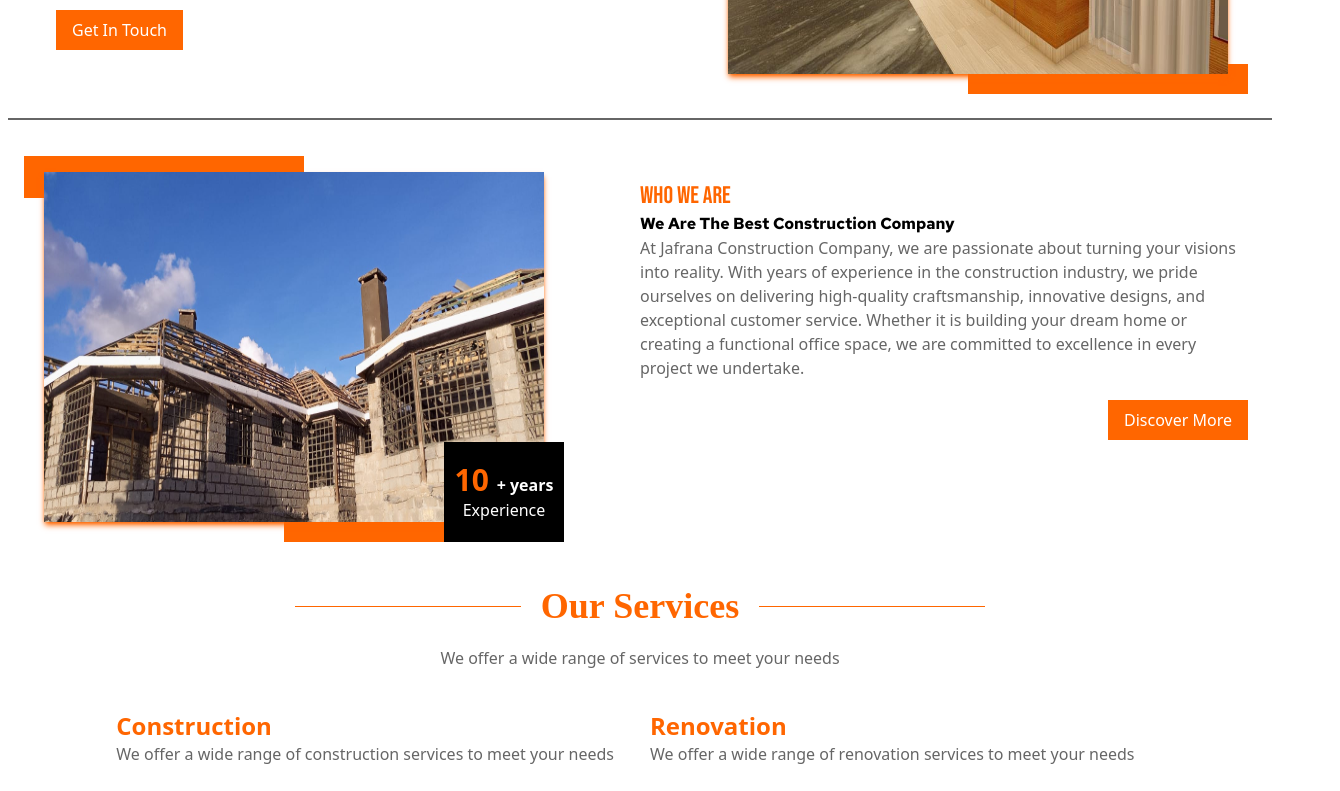
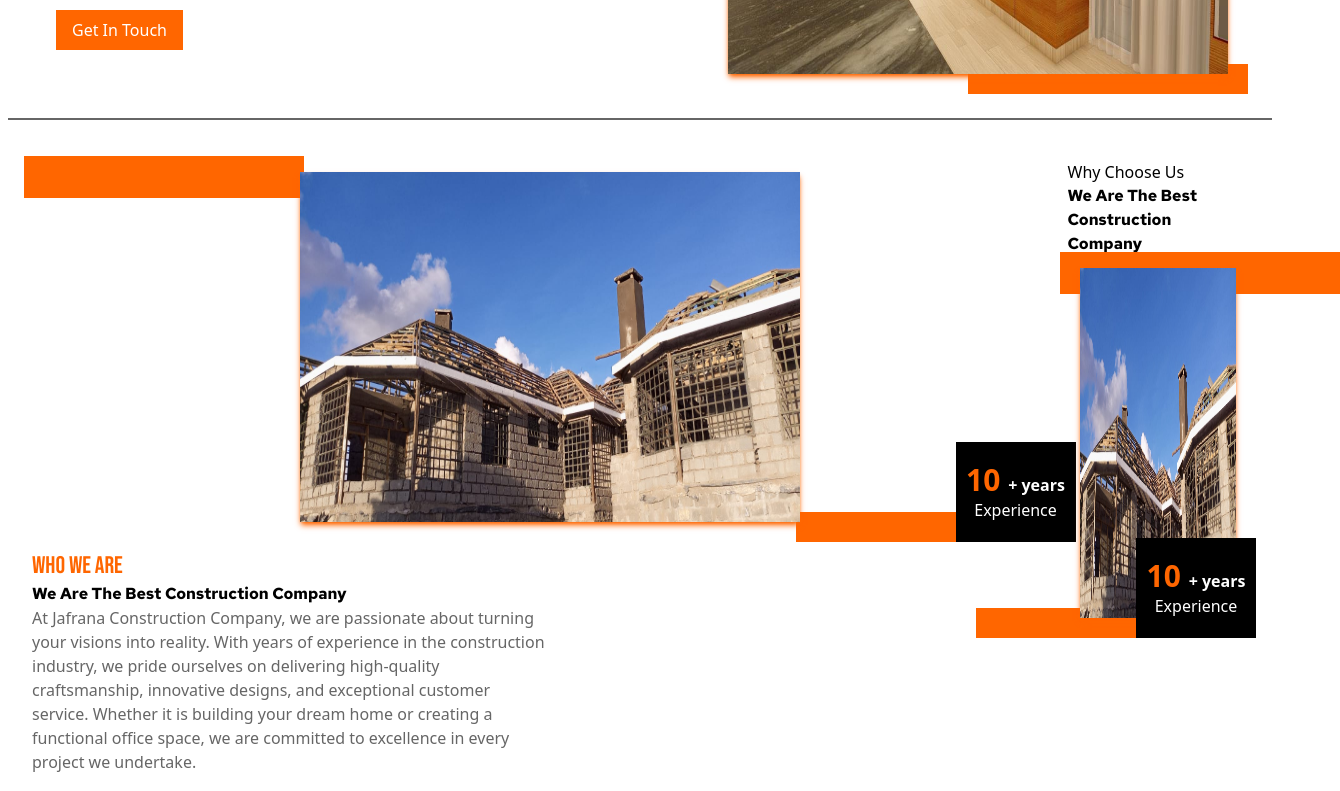
Before and after one commit to matthewkuria/jafrana, a Next.js app: page / in a window 1280 px wide. Shown: the part 440-1231 px from the top of the page, 1340 px wide, since content can reach past the window. Built offline with nearby package versions, Linux system fonts and the light colour scheme; a web font is replaced by a local one.

Commit message:
Add why choose us in the About us section

```diff
--- a/app/components/WhoWeAre.tsx
+++ b/app/components/WhoWeAre.tsx
@@ -5,7 +5,8 @@ import { bebas_neue, redHatText } from '../fonts/fonts'
 import Link from 'next/link'
 const WhoWeAre = () => {
     return (
-    <div className=" flex flex-col-reverse md:flex md:flex-row md:justify-between  text-[13px] md:text-[16px] p-3 md:p-8">
+        <section className=" flex flex-col-reverse md:flex md:flex-row md:justify-between  text-[13px] md:text-[16px] p-3 md:p-8">
+            <div className="">
                 <div className="flex flex-col items-center justify-center p-2 relative m-1 ">
                     <div className="absolute bg-primary w-[280px] h-[42px]  -top-2 -left-3 z-0"></div>
                     <Image src={heroImage} alt="hero" width={500} height={500}
@@ -36,6 +37,25 @@ const WhoWeAre = () => {
                 </div>
             </div>
             </div>
+            <article className=''>
+                <div className="">
+                    <p className="">Why Choose Us</p>
+                    <p className={`${redHatText.className} font-bold`}>We Are The Best Construction Company</p>
+                </div>
+                <div className="flex flex-col items-center justify-center p-2 relative m-1 ">
+                    <div className="absolute bg-primary w-[280px] h-[42px]  -top-2 -left-3 z-0"></div>
+                    <Image src={heroImage} alt="hero" width={500} height={500}
+                        className='h-[300px] md:h-[350px] shadow-primary shadow-md z-20'/>
+                    <div className="absolute bg-primary w-[280px] h-[30px]  -bottom-3 -right-3 z-0"></div>
+                    <div className="absolute bg-tertiary w-[120px] h-[100px]  -bottom-3 -right-3 z-20 flex flex-col items-center justify-center">
+                        <p className="text-primary text-xl md:text-3xl font-bold">10 <span className="text-quaternary text-base">+ years</span></p>
+                        <p className="text-quaternary">Experience</p>
+                    </div>
+                </div>
+
+            </article>
+    </section>
+
   )
 }
 
```
Lines whose indentation alone changed are shown as unchanged.
